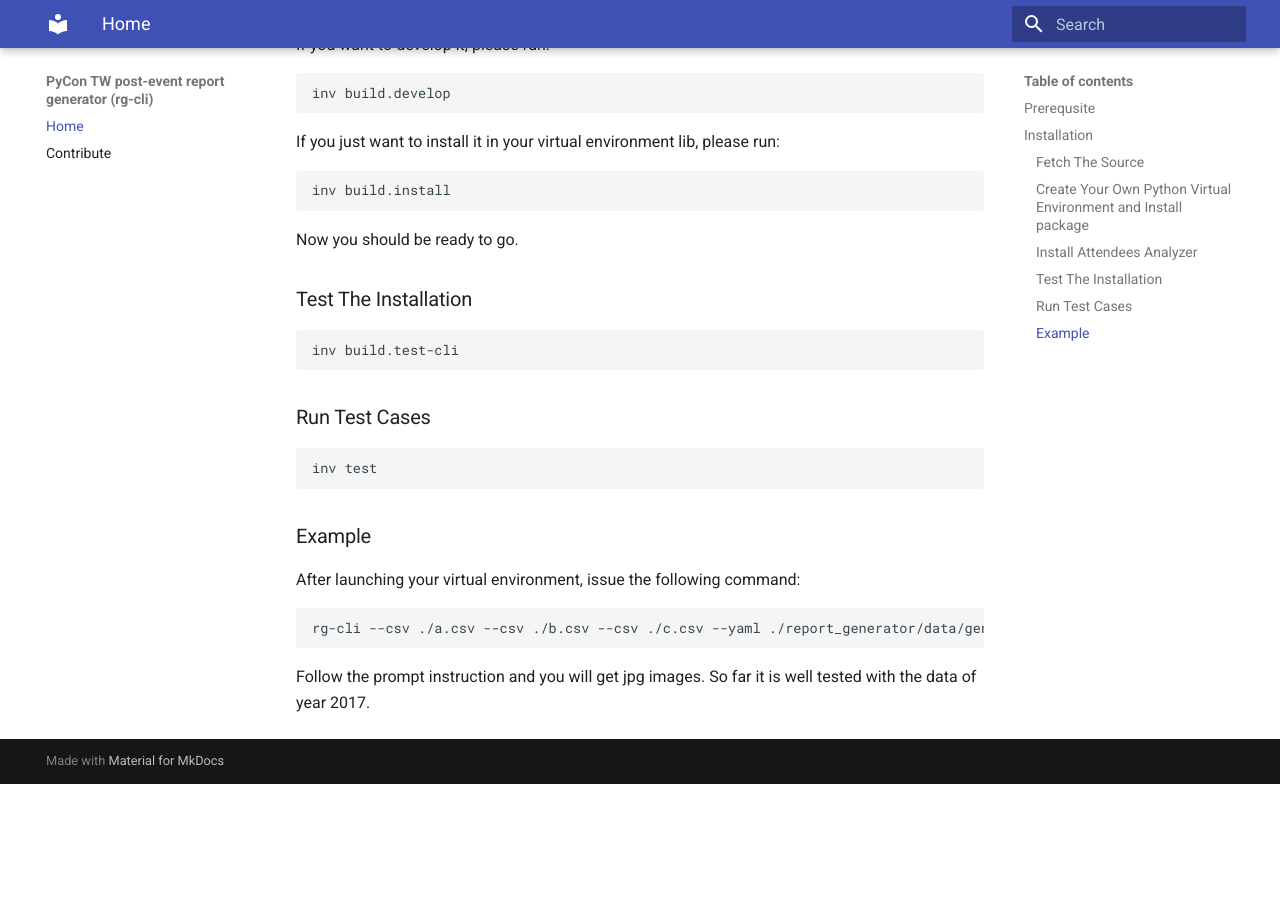
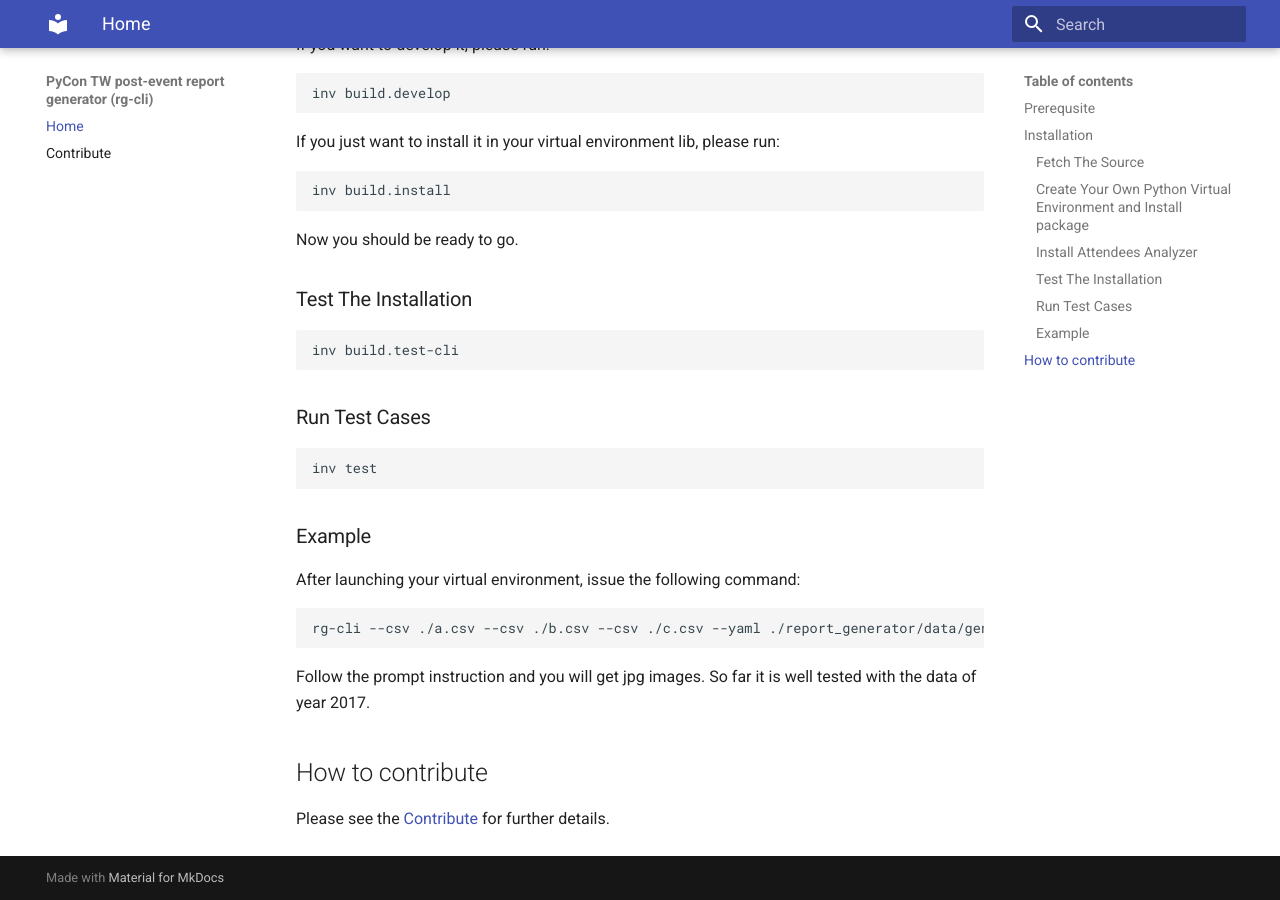
Before and after one commit to pycontw/postevent-report-generator, an MkDocs documentation site: the page built from docs/index.md, in a window 1280 px wide and 900 px high, scrolled down 1174 px. Built offline with MkDocs 1.6.1 and Material for MkDocs 9.7.7, drawn with Linux system fonts in a browser that asks for light colours; before the commit the page ends 1958 px from its top, so only the background shows below that.

Commit message:
docs(index): add ref from index to contribution

````diff
--- a/docs/index.md
+++ b/docs/index.md
@@ -75,3 +75,6 @@ rg-cli --csv ./a.csv --csv ./b.csv --csv ./c.csv --yaml ./report_generator/data/
 ```
 
 Follow the prompt instruction and you will get jpg images. So far it is well tested with the data of year 2017.
+
+## How to contribute
+Please see the [Contribute](contribution.md) for further details.
````
